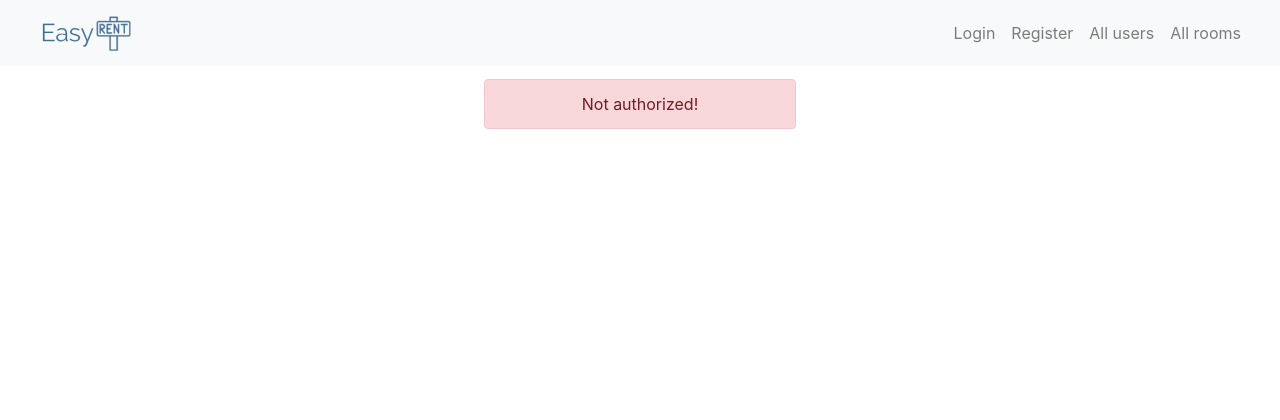
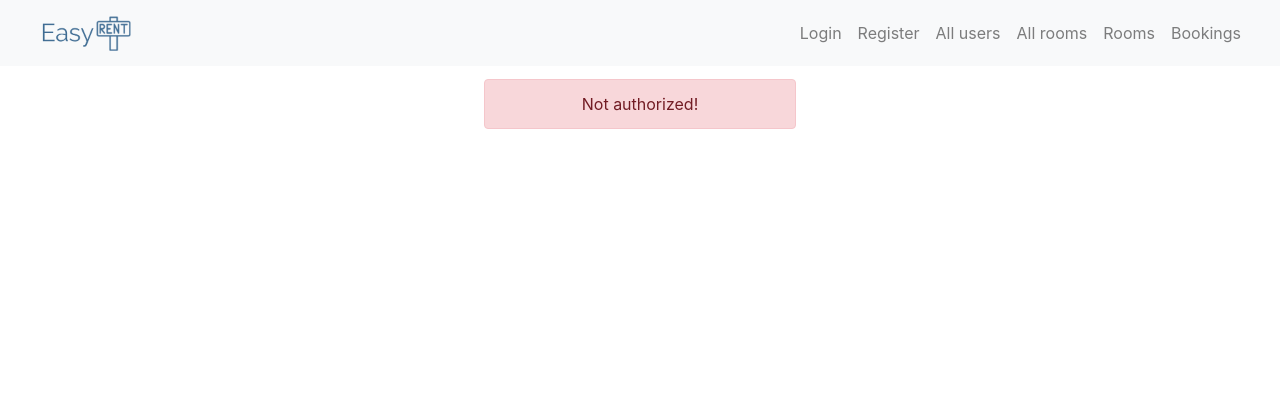
Before and after one commit to StoyanoVasil/SOT-frontend, a Flask app: a page that uses src/templates/navbar.html in a window 1280 px wide. Shown: the top 420 px of the page. Run offline with Flask 2, Linux system fonts and the light colour scheme; the visitor is signed in with stand-in values (Sample User, id 1); some libraries are stand-ins or nearby versions.

Commit message:
user can book one room at a time; fix messages display

```diff
--- a/src/templates/navbar.html
+++ b/src/templates/navbar.html
@@ -22,7 +22,7 @@
                         <a href="{{ url_for('all_rooms') }}" class="nav-link">All rooms</a>
                     </li>
                 {% endif %}
-                {% if session['role'] == 'student' %}
+                {% if session['role'] == 'student' or session['role'] == 'admin' %}
                     <li class="nav-item">
                         <a href="{{ url_for('free_rooms') }}" class="nav-link">Rooms</a>
                     </li>
@@ -30,7 +30,7 @@
                         <a href="{{ url_for('user_bookings') }}" class="nav-link">Bookings</a>
                     </li>
                 {% endif %}
-                {% if session['role'] == 'landlord' %}
+                {% if session['role'] == 'landlord' or session['role'] == 'admin' %}
                     {#landlord links#}
                 {% endif %}
                 {% if session['token'] %}
--- a/src/views.py
+++ b/src/views.py
@@ -107,8 +107,11 @@
 @authorized
 def book_room(id):
     r = requests.get(f'{BASE_URL}book/room/{id}', headers={'Authorization': session['token']})
+    print(r.text)
     if r.status_code == 204:
         return redirect(url_for('user_bookings'))
+    if r.status_code == 401:
+        return redirect(url_for('user_bookings', message=r.text))
 
 
 @app.route('/bookings')
@@ -116,9 +119,13 @@
 def user_bookings():
     r = requests.get(f'{BASE_URL}room/tenant', headers={'Authorization': session['token']})
     if r.status_code == 200:
-        return render_template('bookings.html', rooms=json.loads(r.text))
+        if 'message' in request.args:
+            return render_template('bookings.html', rooms=json.loads(r.text), message=request.args['message'])
+        else:
+            return render_template('bookings.html', rooms=json.loads(r.text))
     if r.status_code == 404:
-        return render_template('bookings.html', message='No rooms booked')
+        message = 'No rooms booked'
+        return render_template('bookings.html', message=message)
 
 
 @app.route('/booking/cancel/<id>')
```
